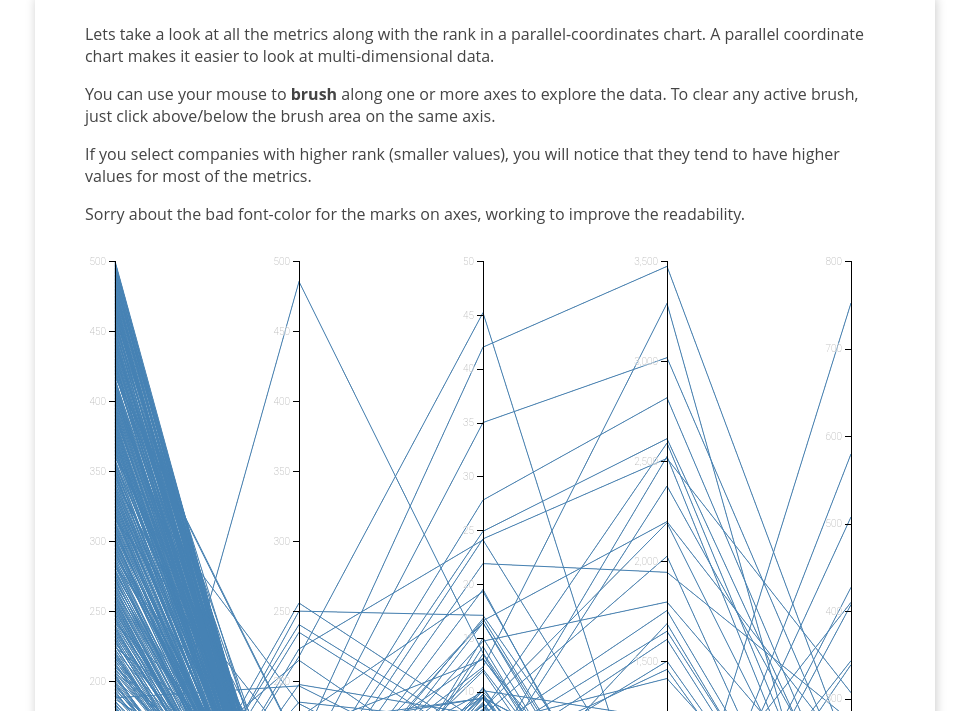
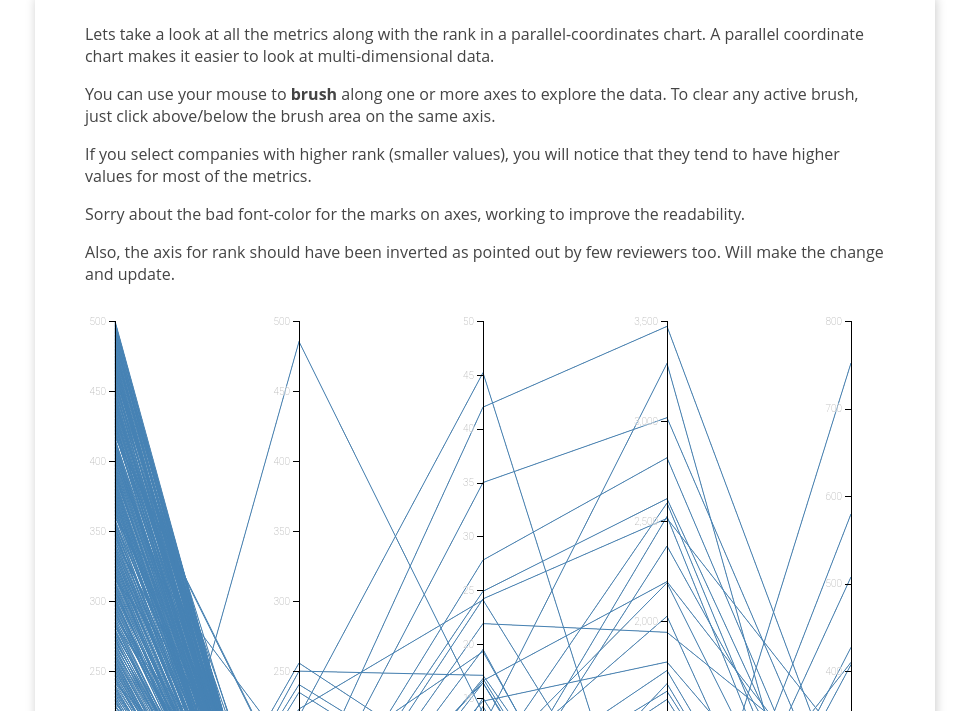
Before and after one commit to dharmk/dharmk.github.io, a plain HTML site: page forbes/dv/second.html in a window 1280 px wide. Shown: the part 89-800 px from the top of the page, without its empty margins (155-1126 px from the left). Drawn offline with Linux system fonts and the light colour scheme.

Commit message:
Added a note

```diff
--- a/forbes/dv/second.html
+++ b/forbes/dv/second.html
@@ -21,6 +21,7 @@
           <p>You can use your mouse to <strong>brush</strong> along one or more axes to explore the data. To clear any active brush, just click above/below the brush area on the same axis.</p>
           <p>If you select companies with higher rank (smaller values), you will notice that they tend to have higher values for most of the metrics.</p>
           <p>Sorry about the bad font-color for the marks on axes, working to improve the readability.</p>
+          <p>Also, the axis for rank should have been inverted as pointed out by few reviewers too. Will make the change and update.</p>
         </div>
 
         <div id="main-chart">
```
